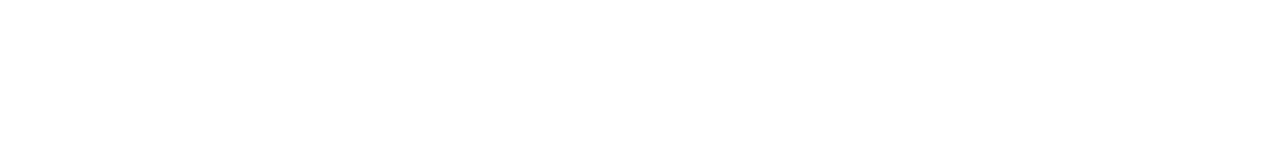
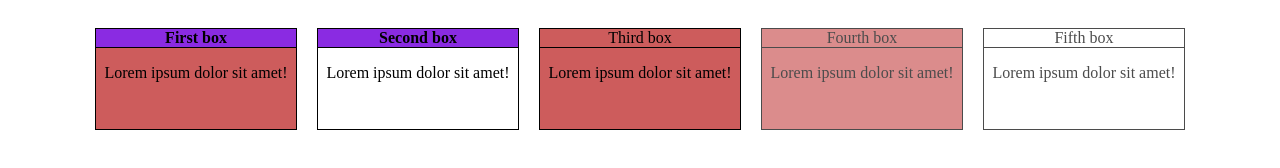
Before and after one commit to PawelZurawka/Zadanie-13.1, a website: page index.html in a window 1280 px wide. Drawn offline with Linux system fonts and the light colour scheme.

Commit message:
Task complete

```diff
--- a/js/script.js
+++ b/js/script.js
@@ -1,5 +1,4 @@
 'use strict';
-(function(){
 
 var data = [
 	{
@@ -34,7 +33,15 @@ var data = [
 	},
 ];
 
-var boxes = function(boxID, boxTitle, boxContent, boxCategories) {
+for (var i = 0; i < data.length; i++ ) {
+	var box = document.createElement('div');
+	var header = document.createElement('header');
 
-};
-})();
+	document.body.appendChild(box);
+	box.id = data[i].id;
+	box.className = data[i].categories.join(' ');
+
+	box.appendChild(header);
+	header.innerHTML = data[i].title;
+	box.innerHTML += data[i].content;
+}
--- a/package.json
+++ b/package.json
@@ -23,15 +23,15 @@
   },
   "repository": {
     "type": "git",
-    "url": "git+https://github.com/PawelZurawka/Zadanie-9"
+    "url": "git+https://github.com/PawelZurawka/Zadanie-13.1"
   },
   "keywords": [],
   "author": "",
   "license": "ISC",
   "bugs": {
-    "url": "https://github.com/PawelZurawka/Zadanie-9/issues"
+    "url": "https://github.com/PawelZurawka/Zadanie-13.1/issues"
   },
-  "homepage": "https://github.com/PawelZurawka/Zadanie-9#readme",
+  "homepage": "https://github.com/PawelZurawka/Zadanie-13.1#readme",
   "devDependencies": {
     "autoprefixer-cli": "^1.0.0",
     "browser-sync": "^2.26.3",
--- a/sass/style.scss
+++ b/sass/style.scss
@@ -0,0 +1,36 @@
+body {
+	padding: 10px;
+	text-align: center;
+}
+
+#box1, #box2, #box3, #box4, #box5 {
+	display: inline-block;
+	margin: 10px;
+	width: 200px;
+	border: 1px solid #000;
+	min-height: 100px;
+	text-align: center;
+	vertical-align: top;
+}
+
+header {
+	display: block;
+	border-bottom: 1px solid #000;
+}
+
+.highlighted {
+	background: indianred;
+}
+
+.special-header header {
+	font-weight: bold;
+	background: blueviolet;
+}
+
+div {
+	opacity: 0.7;
+}
+
+.important {
+ 	  opacity: 1;
+}
```
Also changed, not shown: index.html (+0 -1 lines), css/style.css, 1 other file. Lines whose indentation alone changed are shown as unchanged.
